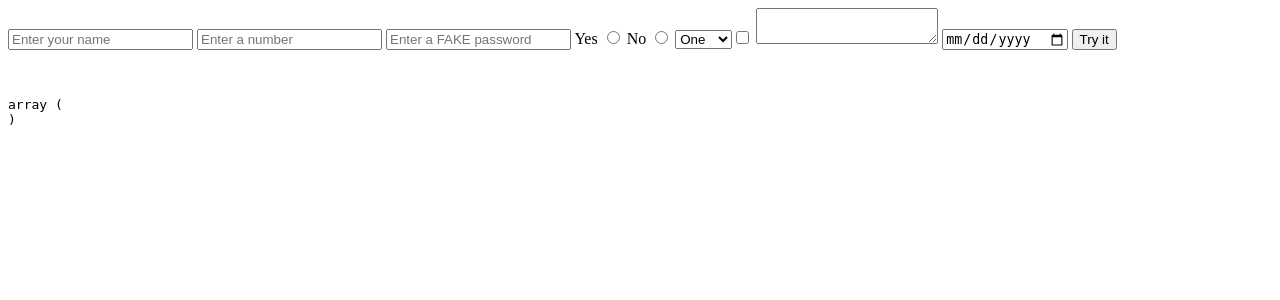
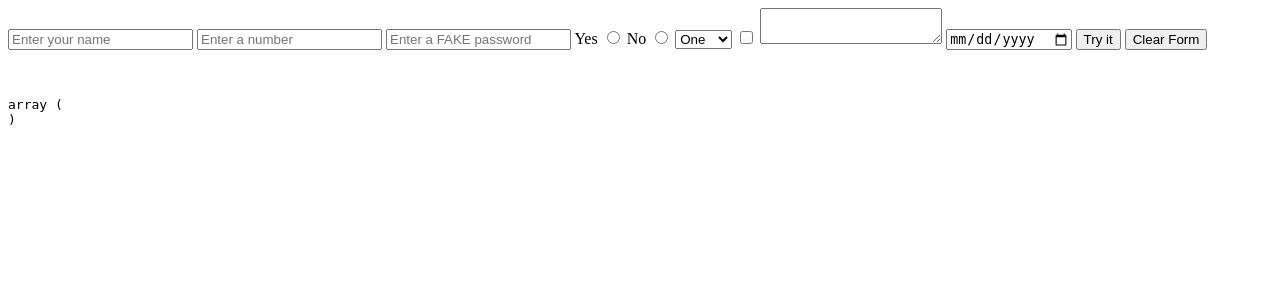
Before and after one commit to Kenny7296/IT202, a PHP site: page /myForm.php in a window 1280 px wide. Shown: the top 300 px of the page. Run offline with PHP 8.4, Linux system fonts and the light colour scheme.

Commit message:
aesthetic modifications to code

```diff
--- a/myForm.php
+++ b/myForm.php
@@ -1,5 +1,4 @@
 <?php
-//helper
 function getName()
 {
 	if(isset($_GET['name']))
@@ -9,36 +8,44 @@ function getName()
 	}
 }
 ?>
+
 <html>
 <head></head>
 <body>
 	<?php getName();?>
-		<form mode="GET" action="#">
+	<form method="GET" action="#">
 		<input name="name" type="text" placeholder="Enter your name"/>
+
+		<!--new content-->
+
 		<input name="number" type="number" placeholder="Enter a number"/>
 		<input name="password" type="password" placeholder="Enter a FAKE password"/>
 
-			<label for="Yes">Yes</label> <!-- for="id of element""-->
+		<label for="Yes">Yes</label><!-- for="id of element"-->
 		<input type="radio" name="radio" id="Yes" value="Yes"/>
 
 		<label for="No">No</label>
 		<input type="radio" name="radio" id="No" value="No"/>
-
+		<!-- this is a comment -->
 		<select name="dropdown">
 			<option value="1">One</option>
 			<option value="2">Two</option>
 			<option value="3">Three</option>
+		</select>
 
 		<input type="checkbox" name="check"/>
 		<textarea name="text"></textarea>
 		<input type="date" name="date"/>
+
+		<!--end new content-->
+
 		<input type="submit" value="Try it"/>
+		<input type="reset" value="Clear Form"/>
 	</form>
 </body>
 </html>
 
 <?php
-if(isset($_GET))
-{
+if(isset($_GET)){
 	echo "<br><pre>" . var_export($_GET, true) . "</pre><br>";
 }
```
Lines whose indentation alone changed are shown as unchanged.
